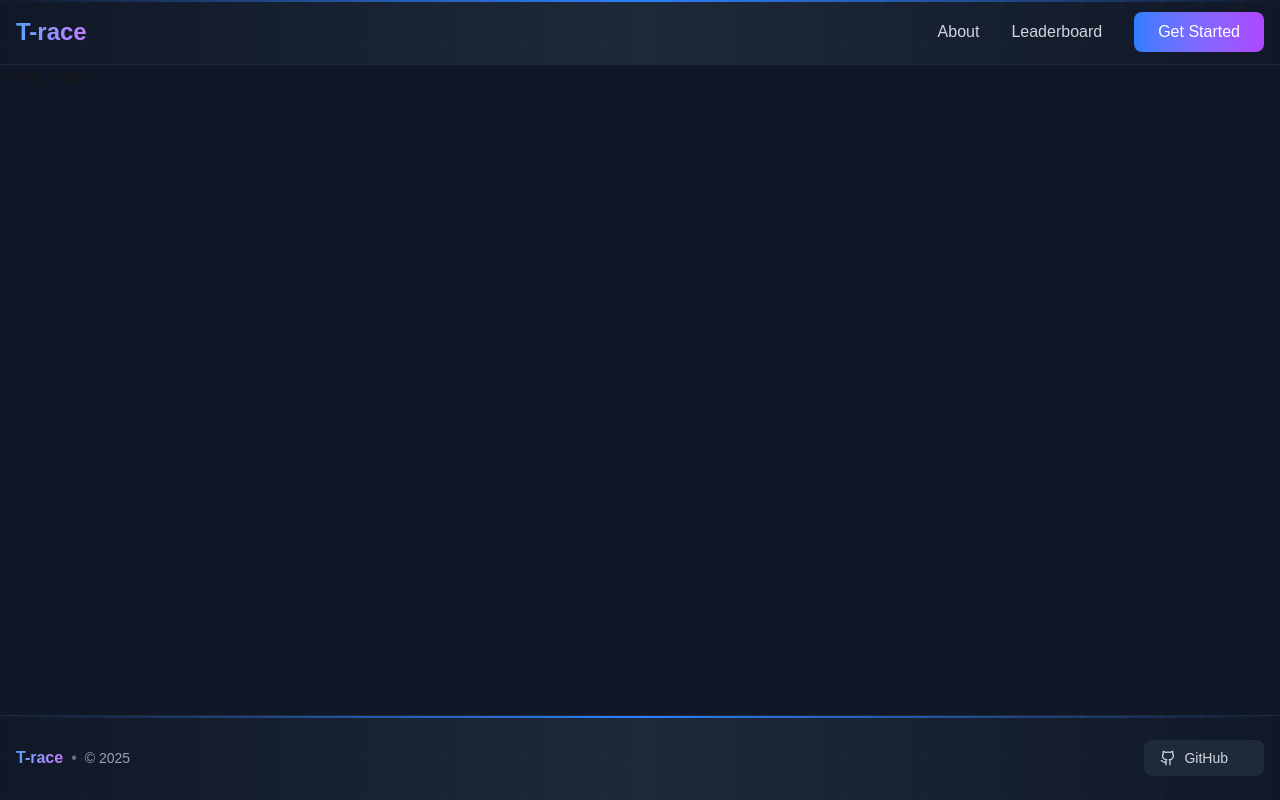
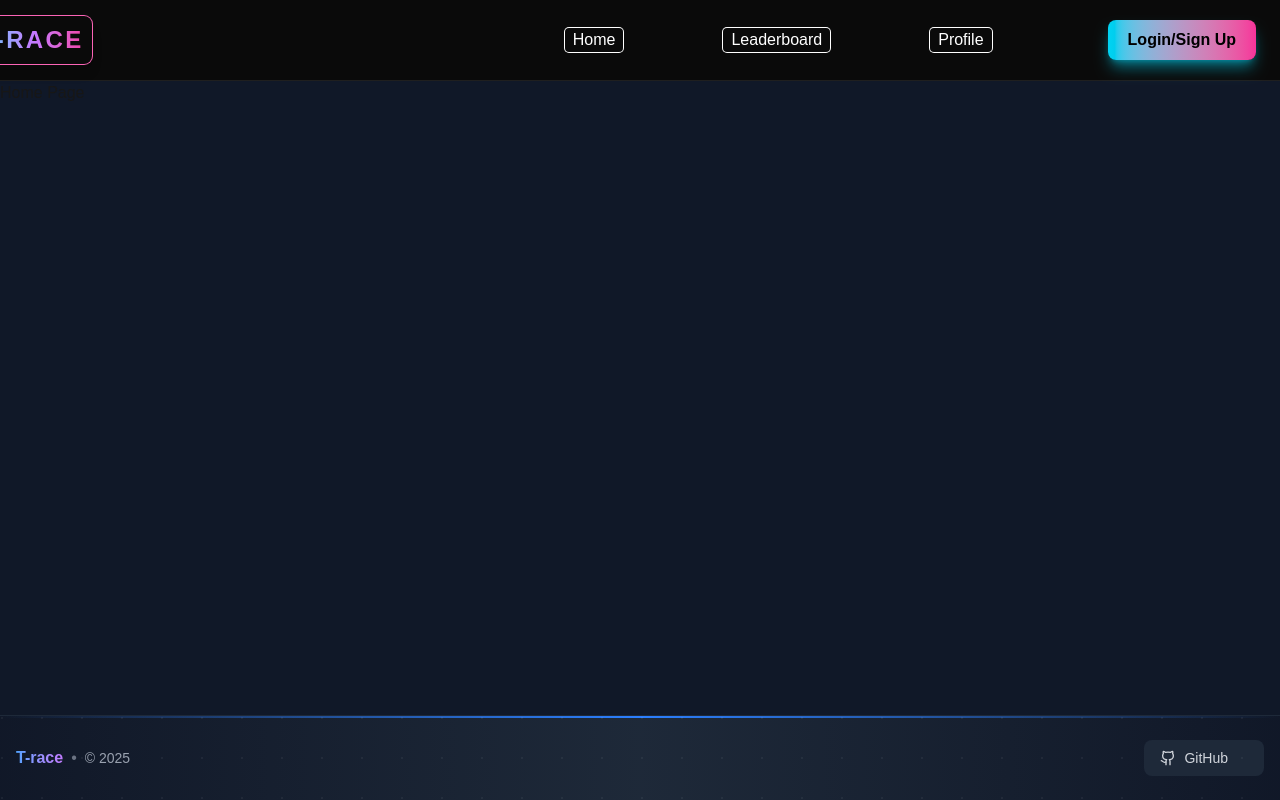
Before and after one commit to Ankit-raj-11/T-race, a Next.js app: page / in a window 1280 px wide. Built offline with nearby package versions, Linux system fonts and the light colour scheme.

Commit message:
Make navbar responsive and add mobile menu toggle (Issue #21)

```diff
--- a/package.json
+++ b/package.json
@@ -10,9 +10,9 @@
   },
   "dependencies": {
     "lucide-react": "^0.544.0",
-    "next": "15.5.4",
-    "react": "19.1.0",
-    "react-dom": "19.1.0"
+    "next": "^15.5.4",
+    "react": "^19.1.0",
+    "react-dom": "^19.1.0"
   },
   "devDependencies": {
     "@eslint/eslintrc": "^3",
--- a/src/components/Header.js
+++ b/src/components/Header.js
@@ -2,84 +2,53 @@ import React from "react";
 import Link from "next/link";
 import { Menu, X } from "lucide-react";
 
-export default function Header() {
+export default function Navbar() {
   const [isMenuOpen, setIsMenuOpen] = React.useState(false);
 
   return (
-        <header className="sticky top-0 z-50 border-b border-gray-800 bg-gradient-to-r from-gray-900 via-gray-800 to-gray-900">
-            <div className="absolute top-0 left-0 right-0 h-[2px] bg-gradient-to-r from-transparent via-blue-500 to-transparent"></div>
-
-            <div className="container mx-auto px-4">
-                <div className="flex justify-between items-center h-16">
+    <header className="relative w-full bg-[#0a0a0a] border-b border-[#1f1f1f] z-50">
+      <div className="container mx-auto px-6 py-4 flex justify-between items-center">
         {/* Logo */}
-                    <Link href="/" className="flex items-center gap-2">
-                        <span className="bg-gradient-to-r from-blue-400 to-purple-400 bg-clip-text text-transparent text-2xl font-bold">
-                            T-race
-                        </span>
+       <Link
+  href="/"
+  className="
+    text-2xl font-extrabold text-transparent bg-clip-text bg-gradient-to-r from-cyan-400 via-purple-400 to-pink-500
+    px-2 py-2 -ml-13 ring-1 ring-pink-400 rounded-lg shadow-lg tracking-widest transition-all duration-300
+  ">
+  T-RACE
 </Link>
 
-                    {/* Desktop Navigation */}
-                    <nav className="hidden md:flex items-center gap-8">
-                        <Link
-                            href="/about"
-                            className="text-gray-300 hover:text-white transition-colors duration-300 font-medium"
-                        >
-                            About
-                        </Link>
-                        <Link
-                            href="/leaderboard"
-                            className="text-gray-300 hover:text-white transition-colors duration-300 font-medium"
-                        >
-                            Leaderboard
-                        </Link>
-                        <button className="bg-gradient-to-r from-blue-500 to-purple-500 hover:from-blue-600 hover:to-purple-600 text-white px-6 py-2 rounded-lg font-medium transition-all duration-300 hover:shadow-lg hover:shadow-blue-500/25">
-                            Get Started
+
+        {/* Desktop Menu */}
+        <nav className="hidden md:flex items-center gap-25 text-white">
+          <Link href="/" className="hover:text-cyan-40 transition-all ring-1 hover:ring-cyan-400 rounded px-2">Home</Link>
+          <Link href="/leaderboard" className="hover:text-cyan-40 transition-all ring-1 hover:ring-cyan-400 rounded px-2">Leaderboard</Link>
+          <Link href="/profile" className="hover:text-cyan-40 transition-all ring-1 hover:ring-cyan-400 rounded px-2">Profile</Link>
+          <button className="ml-4 px-5 py-2 rounded-lg bg-gradient-to-r from-cyan-400 to-pink-500 hover:from-cyan-500 hover:to-pink-600 text-black font-semibold shadow-lg cursor-pointer shadow-cyan-400/50 transition-all">
+            Login/Sign Up
           </button>
         </nav>
 
         {/* Mobile Menu Button */}
         <button
-                        className="md:hidden text-gray-300 hover:text-white transition-colors duration-300"
+          className="md:hidden text-white"
           onClick={() => setIsMenuOpen(!isMenuOpen)}
-                        aria-label="Toggle menu"
         >
-                        {isMenuOpen ? <X className="w-6 h-6" /> : <Menu className="w-6 h-6" />}
+          {isMenuOpen ? <X size={24} /> : <Menu size={24} />}
         </button>
       </div>
 
-                {/* Mobile Navigation Menu */}
+      {/* Mobile Menu */}
       {isMenuOpen && (
-                    <div className="md:hidden border-t border-gray-800 py-4">
-                        <div className="flex flex-col gap-4">
-                            <Link
-                                href="/about"
-                                className="text-gray-300 hover:text-white transition-colors duration-300 font-medium"
-                                onClick={() => setIsMenuOpen(false)}
-                            >
-                                About
-                            </Link>
-                            <Link
-                                href="/leaderboard"
-                                className="text-gray-300 hover:text-white transition-colors duration-300 font-medium"
-                                onClick={() => setIsMenuOpen(false)}
-                            >
-                                Leaderboard
-                            </Link>
-                            <button className="bg-gradient-to-r from-blue-500 to-purple-500 hover:from-blue-600 hover:to-purple-600 text-white px-6 py-2 rounded-lg font-medium transition-all duration-300 hover:shadow-lg hover:shadow-blue-500/25 w-full">
-                                Get Started
+        <div className="md:hidden bg-[#0a0a0a] border-t border-[#1f1f1f] py-4 px-6 flex flex-col gap-4 text-white">
+          <Link href="/" onClick={() => setIsMenuOpen(false)} className="hover:text-cyan-400">Home</Link>
+          <Link href="/leaderboard" onClick={() => setIsMenuOpen(false)} className="hover:text-cyan-400">Leaderboard</Link>
+          <Link href="/profile" onClick={() => setIsMenuOpen(false)} className="hover:text-cyan-400">Profile</Link>
+          <button className="px-5 py-2 rounded-lg bg-gradient-to-r from-cyan-400 to-pink-500 hover:from-cyan-500 hover:to-pink-600 text-black font-semibold shadow-lg shadow-cyan-400/50 w-full">
+            Login/Sign Up
           </button>
         </div>
-                    </div>
       )}
-            </div>
-
-            {/* Background Pattern */}
-            <div className="absolute inset-0 opacity-5 pointer-events-none">
-                <div className="absolute inset-0" style={{
-                    backgroundImage: 'radial-gradient(circle at 2px 2px, white 1px, transparent 0)',
-                    backgroundSize: '40px 40px'
-                }}></div>
-            </div>
     </header>
   );
 }
```
Also changed, not shown: 1 other file (tests, documents, lock files or other folders). Lines whose indentation alone changed are shown as unchanged.
